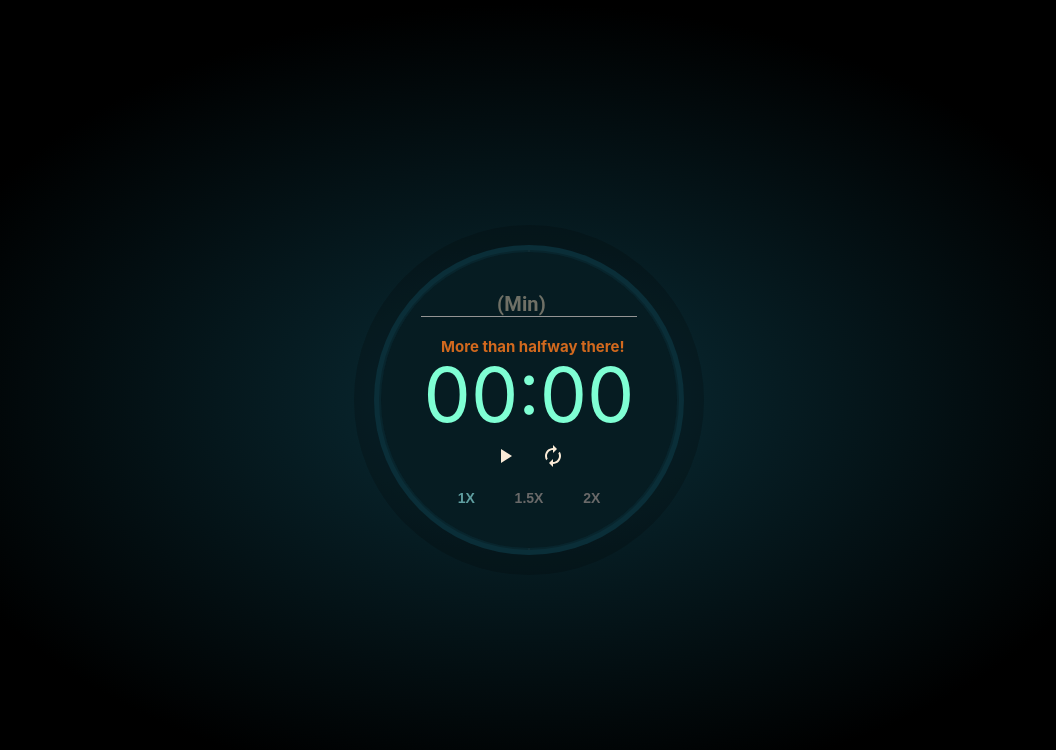
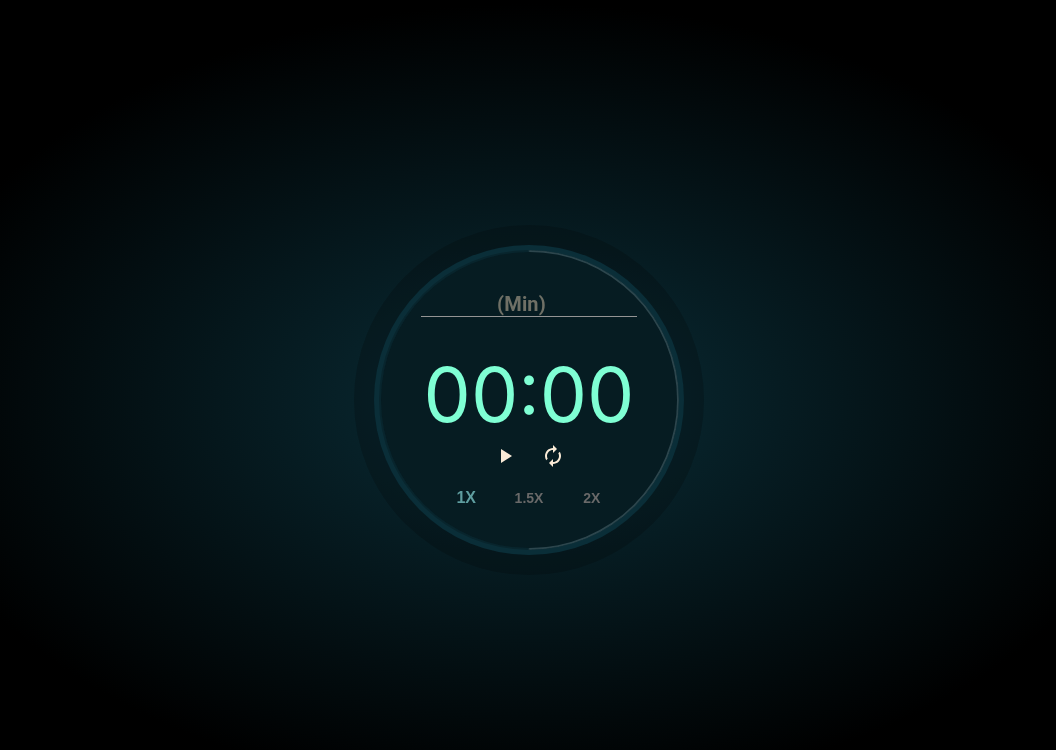
Before and after one commit to brianhalldev32/countdown_timer, a React (Create React App) app: page / in a window 1280 px wide. Shown: the top 750 px of the page, without its empty margins (111-1167 px from the left). Built offline with nearby package versions, Linux system fonts and the light colour scheme.

Commit message:
feat: speed control component

```diff
--- a/src/App.js
+++ b/src/App.js
@@ -1,67 +1,10 @@
-import React, { useState, useRef } from 'react';
+import React from 'react';
 
 import Timer from './components/Timer';
-import { useInterval } from './hooks';
-
-import TimerInput from './components/TimerInput';
-import TimerView from './components/TimerView';
 
 import './App.css';
 
-const SPEED_OPTIONS = [
-  {
-    label: '1X',
-    speed: 1000,
-  },
-  {
-    label: '1.5X',
-    speed: 1000 / 1.5,
-  },
-  {
-    label: '2X',
-    speed: 1000 / 2,
-  },
-];
-
 function App() {
-  const initialTimeRef = useRef(0);
-
-  const [currentTime, setCurrentTime] = useState(0);
-  const [speed, setSpeed] = useState(SPEED_OPTIONS[0].speed);
-  const [timerState, setTimerState] = useState({
-    isStarted: false,
-    isPaused: false,
-  });
-
-  useInterval(() => {
-    if (timerState.isStarted && !timerState.isPaused && currentTime > 0) {
-      setCurrentTime((prevTime) => prevTime - 1);
-    }
-  }, speed);
-
-  const handleStart = (newTime) => {
-    initialTimeRef.current = newTime;
-    setCurrentTime(newTime);
-    setTimerState({
-      ...timerState,
-      isStarted: true,
-      isPaused: false,
-    });
-  };
-
-  const handleTimeChange = (newTime) => {
-    if (!(timerState.isStarted && timerState.isPaused)) {
-      setCurrentTime(newTime);
-    }
-  };
-
-  const handlePause = () => {
-    setTimerState({
-      ...timerState,
-      isPaused: !timerState.isPaused,
-    });
-  };
-
   return (
     <div className="App">
       <div className="App-header">
@@ -77,25 +20,6 @@ function App() {
         </div>
       </div>
     </div>
-
-    /* <Paper>
-      <TimerInput onStart={handleStart} onChange={handleTimeChange} />
-
-      <TimerView
-        currentTime={currentTime}
-        initialTime={initialTimeRef.current}
-        onPause={handlePause}
-        isPaused={timerState.isPaused}
-      />
-
-      <BottomNavigation value={0} showLabels>
-        {SPEED_OPTIONS.map((option) => (
-          <BottomNavigationAction key={option.label} label={option.label}>
-            {option.label}
-          </BottomNavigationAction>
-        ))}
-      </BottomNavigation>
-    </Paper> */
   );
 }
 
--- a/src/components/Timer.css
+++ b/src/components/Timer.css
@@ -40,4 +40,5 @@
   margin-right: 15px;
   font-weight: bold;
   font-size: 14px;
+  color: rgb(105, 105, 105) !important;
 }
--- a/src/components/Timer.js
+++ b/src/components/Timer.js
@@ -1,12 +1,15 @@
-import React from 'react';
-import { TextField, IconButton, ButtonBase } from '@material-ui/core';
+import React, { useState, useRef } from 'react';
+import classNames from 'classnames';
+import { IconButton, ButtonBase } from '@material-ui/core';
 import PlayArrowIcon from '@material-ui/icons/PlayArrow';
 import PauseIcon from '@material-ui/icons/Pause';
 import AutorenewIcon from '@material-ui/icons/Autorenew';
 import { makeStyles } from '@material-ui/core/styles';
-import classNames from 'classnames';
 
 import TimerInput from './TimerInput';
+import TimerView from './TimerView';
+import TimerSpeed from './TimerSpeed';
+import { useInterval } from '../hooks';
 
 import './Timer.css';
 
@@ -33,58 +36,71 @@ const useStyles = makeStyles((theme) => ({
 function Timer() {
   const classes = useStyles();
 
+  const initialTimeRef = useRef(0);
+
+  const [currentTime, setCurrentTime] = useState(0);
+  const [timerState, setTimerState] = useState({
+    isStarted: false,
+    isPaused: false,
+    isReset: false,
+  });
+  const [speed, setSpeed] = useState(1000);
+
+  useInterval(() => {
+    if (timerState.isStarted && !timerState.isPaused && currentTime > 0) {
+      setCurrentTime((prevTime) => prevTime - 1);
+    }
+  }, speed);
+
+  const handleStart = () => {
+    setCurrentTime(initialTimeRef.current);
+    setTimerState({
+      isStarted: true,
+      isPaused: false,
+      isReset: false,
+    });
+
+    console.log('initialtime ref', initialTimeRef.current);
+  };
+
+  const handleReset = () => {
+    setCurrentTime(0);
+    setTimerState({
+      isStarted: false,
+      isPaused: false,
+      isReset: true,
+    });
+  };
+
   return (
     <div className="countdown-timer">
-      <div className="countdown-timer__input">
-        <TimerInput />
-      </div>
+      <TimerInput
+        onChange={(newTime) => (initialTimeRef.current = newTime)}
+        isReset={timerState.isReset}
+        isStarted={timerState.isStarted}
+      />
 
-      <div className="countdown-timer__warning">
-        <span>More than halfway there!</span>
-      </div>
-
-      <div className="countdown-timer__time">
-        <span>00:00</span>
-      </div>
+      <TimerView
+        currentTime={currentTime}
+        initialTime={initialTimeRef.current}
+        isPaused={timerState.isPaused}
+        isStarted={timerState.isStarted}
+      />
 
       <div className="countdown-timer__action">
-        <IconButton aria-label="start">
+        <IconButton aria-label="start" onClick={handleStart}>
           <PlayArrowIcon className={classes.icon} />
         </IconButton>
 
-        <IconButton aria-label="new">
+        <IconButton aria-label="reset" onClick={handleReset}>
           <AutorenewIcon className={classes.icon} />
         </IconButton>
       </div>
 
-      <div className="countdown-timer__speed">
-        <ButtonBase
-          className={classNames({
-            'countdown-timer__speed__item': true,
-            [classes.activeSpeed]: true,
-          })}
-        >
-          1X
-        </ButtonBase>
-
-        <ButtonBase
-          className={classNames({
-            'countdown-timer__speed__item': true,
-            [classes.otherSpeed]: true,
-          })}
-        >
-          1.5X
-        </ButtonBase>
-
-        <ButtonBase
-          className={classNames({
-            'countdown-timer__speed__item': true,
-            [classes.otherSpeed]: true,
-          })}
-        >
-          2X
-        </ButtonBase>
-      </div>
+      <TimerSpeed
+        speed={speed}
+        onChangeSpeed={(newSpeed) => setSpeed(newSpeed)}
+      />
     </div>
   );
 }
--- a/src/components/TimerInput.js
+++ b/src/components/TimerInput.js
@@ -1,4 +1,4 @@
-import React, { useState } from 'react';
+import React, { useState, useEffect } from 'react';
 import PropTypes from 'prop-types';
 import { TextField } from '@material-ui/core';
 import { makeStyles } from '@material-ui/core/styles';
@@ -17,27 +17,34 @@ const useStyles = makeStyles((theme) => ({
   },
 }));
 
-function TimerInput({ onChange }) {
+function TimerInput({ onChange, isReset, isStarted }) {
   const classes = useStyles();
 
   const [time, setTime] = useState('');
   const [error, setError] = useState(null);
 
+  useEffect(() => {
+    if (isReset) {
+      setTime('');
+    }
+  }, [isReset]);
+
   // NOTE: Event handler for time input
   const handleTimeInput = (e) => {
     const newTime = Number(e.target.value);
 
-    if (!Number.isFinite(newTime) || newTime < 0) {
-      setError('Please enter positive numbers only!');
+    if (!Number.isFinite(newTime) || newTime < 0 || newTime > 99) {
+      setError('Valid range: [1 - 99]');
       setTime(e.target.value);
-      onChange(newTime * 60);
     } else {
       setError(null);
       setTime(e.target.value);
+      onChange(newTime * 60);
     }
   };
 
   return (
+    <div className="countdown-timer__input">
       <TextField
         type="number"
         className={classes.input}
@@ -46,12 +53,16 @@ function TimerInput({ onChange }) {
         helperText={error}
         value={time}
         onChange={handleTimeInput}
+        disabled={isStarted}
       />
+    </div>
   );
 }
 
 TimerInput.propTypes = {
   onChange: PropTypes.func.isRequired,
+  isReset: PropTypes.bool.isRequired,
+  isStarted: PropTypes.bool.isRequired,
 };
 
 export default TimerInput;
--- /dev/null
+++ b/src/components/TimerSpeed.js
@@ -0,0 +1,54 @@
+import React from 'react';
+import PropTypes from 'prop-types';
+import classNames from 'classnames';
+import { ButtonBase } from '@material-ui/core';
+import { makeStyles } from '@material-ui/core/styles';
+
+const useStyles = makeStyles((theme) => ({
+  activeSpeed: {
+    color: 'rgb(95, 158, 160) !important',
+    fontSize: '16px',
+  },
+}));
+
+const SPEED_OPTIONS = [
+  {
+    label: '1X',
+    speed: 1000,
+  },
+  {
+    label: '1.5X',
+    speed: 1000 / 1.5,
+  },
+  {
+    label: '2X',
+    speed: 1000 / 2,
+  },
+];
+
+function TimerSpeed({ speed, onChangeSpeed }) {
+  const classes = useStyles();
+
+  return (
+    <div className="countdown-timer__speed">
+      {SPEED_OPTIONS.map((option) => (
+        <ButtonBase
+          className={classNames({
+            'countdown-timer__speed__item': true,
+            [classes.activeSpeed]: speed === option.speed,
+          })}
+          onClick={() => onChangeSpeed(option.speed)}
+        >
+          {option.label}
+        </ButtonBase>
+      ))}
+    </div>
+  );
+}
+
+TimerSpeed.propTypes = {
+  speed: PropTypes.number.isRequired,
+  onChangeSpeed: PropTypes.func.isRequired,
+};
+
+export default TimerSpeed;
--- a/src/components/TimerView.js
+++ b/src/components/TimerView.js
@@ -1,45 +1,39 @@
 import React, { Fragment } from 'react';
 import PropTypes from 'prop-types';
-import { Typography, IconButton, Grid } from '@material-ui/core';
-import PauseIcon from '@material-ui/icons/Pause';
-import PlayArrowIcon from '@material-ui/icons/PlayArrow';
 
 function formatTime(seconds) {
   if (seconds < 0) {
     return '';
   }
 
-  return `${Math.floor(seconds / 60)}:${seconds % 60}`;
+  let firstPart = Math.floor(seconds / 60);
+  let secondPart = seconds % 60;
+
+  firstPart = String(firstPart).length === 1 ? '0' + firstPart : firstPart;
+  secondPart = String(secondPart).length === 1 ? '0' + secondPart : secondPart;
+
+  return `${firstPart}:${secondPart}`;
 }
 
-function TimerView({ currentTime, initialTime, onPause, isPaused }) {
+function TimerView({ currentTime, initialTime, isPaused, isStarted }) {
   return (
-    <Grid container item xs={12} justify="center" alignItems="center">
-      <Grid item>
-        <Typography>
-          KKK
-          {currentTime < initialTime / 2 ? 'More than halfway there!' : ' '}
-        </Typography>
-      </Grid>
+    <Fragment>
+      <div className="countdown-timer__warning">
+        {isStarted && currentTime < initialTime / 2 && <span>More than halfway there!</span>}
+      </div>
 
-      <Grid item>
-        <Typography>{formatTime(currentTime)}</Typography>
-      </Grid>
-
-      <Grid item>
-        <IconButton variant="contained" color="primary" onClick={onPause}>
-          {isPaused ? <PlayArrowIcon /> : <PauseIcon />}
-        </IconButton>
-      </Grid>
-    </Grid>
+      <div className="countdown-timer__time">
+        <span>{formatTime(currentTime)}</span>
+      </div>
+    </Fragment>
   );
 }
 
 TimerView.propTypes = {
   currentTime: PropTypes.number.isRequired,
   initialTime: PropTypes.number.isRequired,
-  onPause: PropTypes.func.isRequired,
   isPaused: PropTypes.bool.isRequired,
+  isStarted: PropTypes.bool.isRequired,
 };
 
 export default TimerView;
```
Lines whose indentation alone changed are shown as unchanged.
